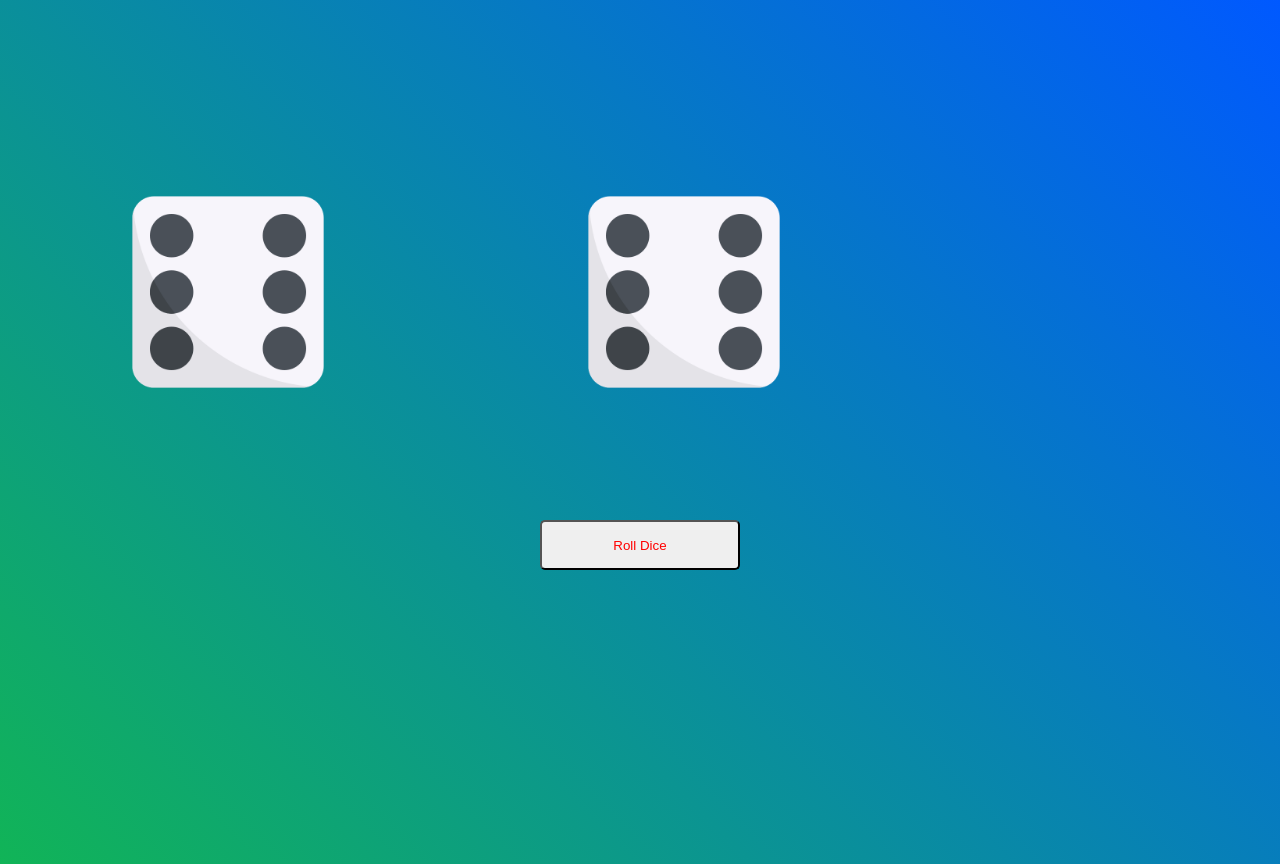
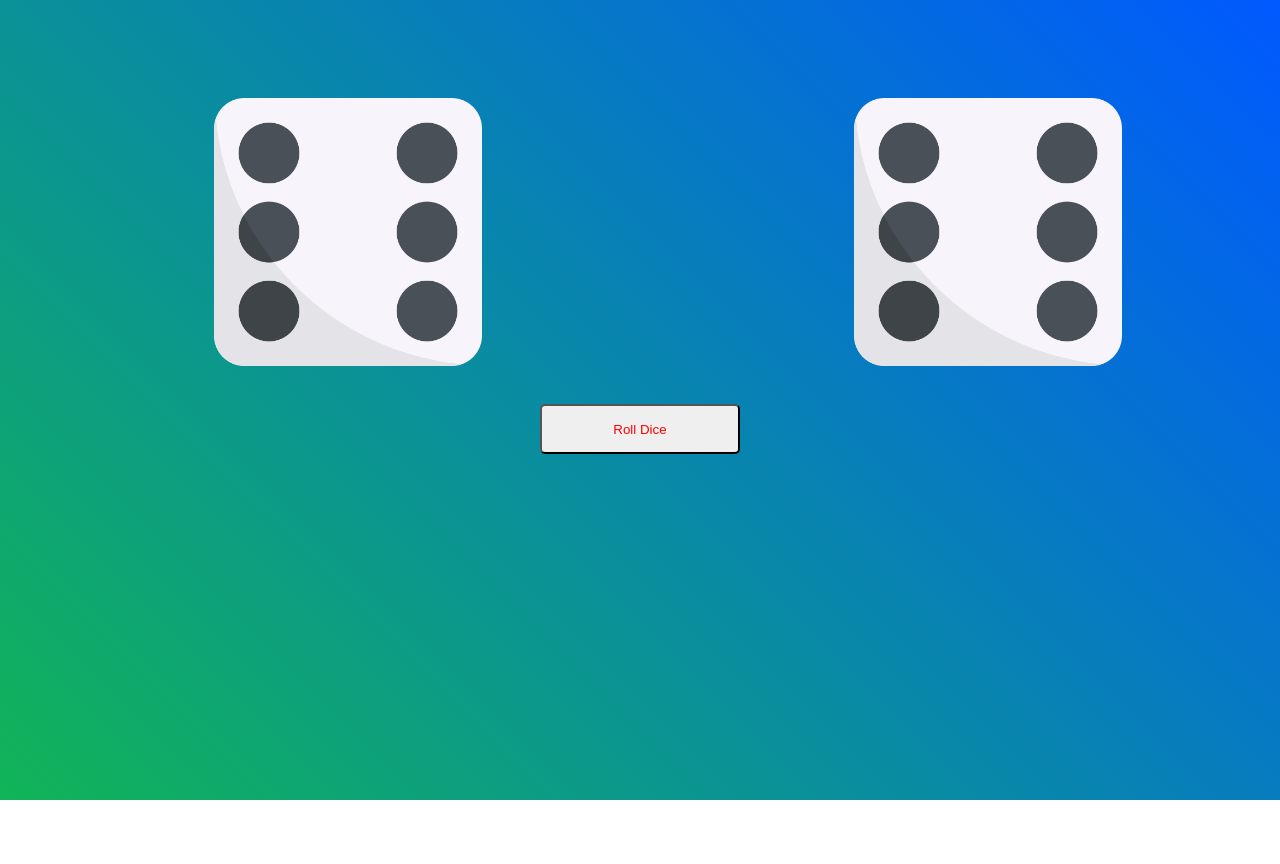
Before and after one commit to AndreaBlanco2/DiceRoll, a plain HTML site: page index.html in a window 1280 px wide. After the commit the page ends 800 px from the top, so only its background shows below. Drawn offline with Linux system fonts and the light colour scheme.

Commit message:
Update style.css

```diff
--- a/css/style.css
+++ b/css/style.css
@@ -8,24 +8,19 @@
 body {
     width: 100%;
     height: 100vh;
-    text-align: center;
+    /* text-align: center; */
     background-image: linear-gradient(45deg, rgb(17, 180, 87), rgb(0, 89, 255));
 }
 
-.gamearea .output {
-    display: block;
-}
-img{
-    height: 25vh;
-    float: left;
-    overflow: auto;
-    margin: 10%;
+.gamearea{
+    display: flex;
+    justify-content: space-around;
+    flex-wrap: wrap;
 }
 
-.gamearea::after{
-    content: "";
-    clear: both;
-    display: table;
+img{
+    height: 35vh;
+   margin: 10%;
 }
 
 #rollbtn {
@@ -39,9 +34,12 @@ img{
 
 .output {
     color: aliceblue;
+    text-align: center;
+    width: 100%;
     font-size: 50px;
     margin-top: 5%;
     font-family: 'Sigmar One', cursive;
+    flex-basis: 100vw 1 1;
 }
 
 .total {
@@ -59,6 +57,5 @@ img{
 .scores {
     display: flex;
     justify-content: space-around;
-
-    margin-top: 20px;
+        margin-top: 20px;
 }
```
